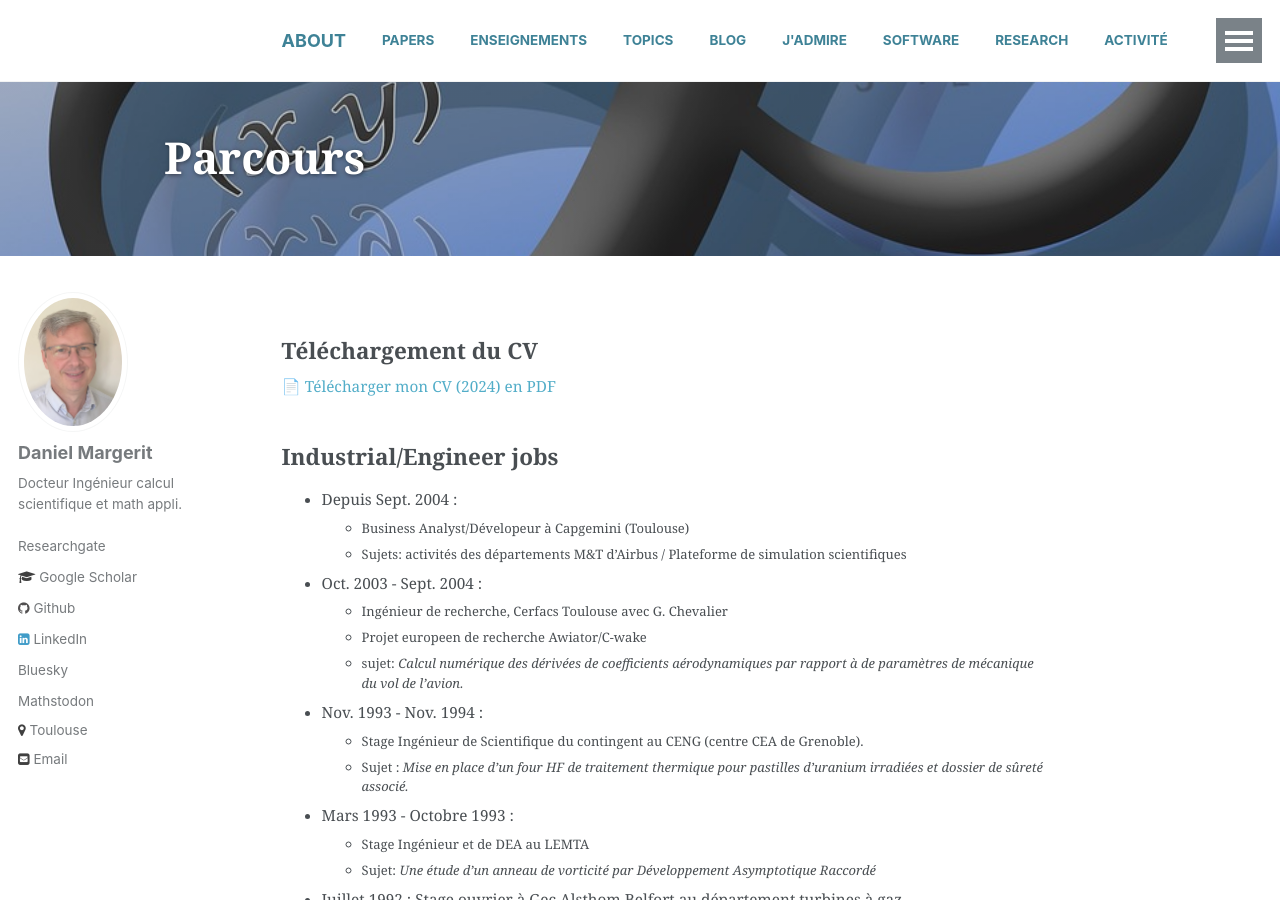
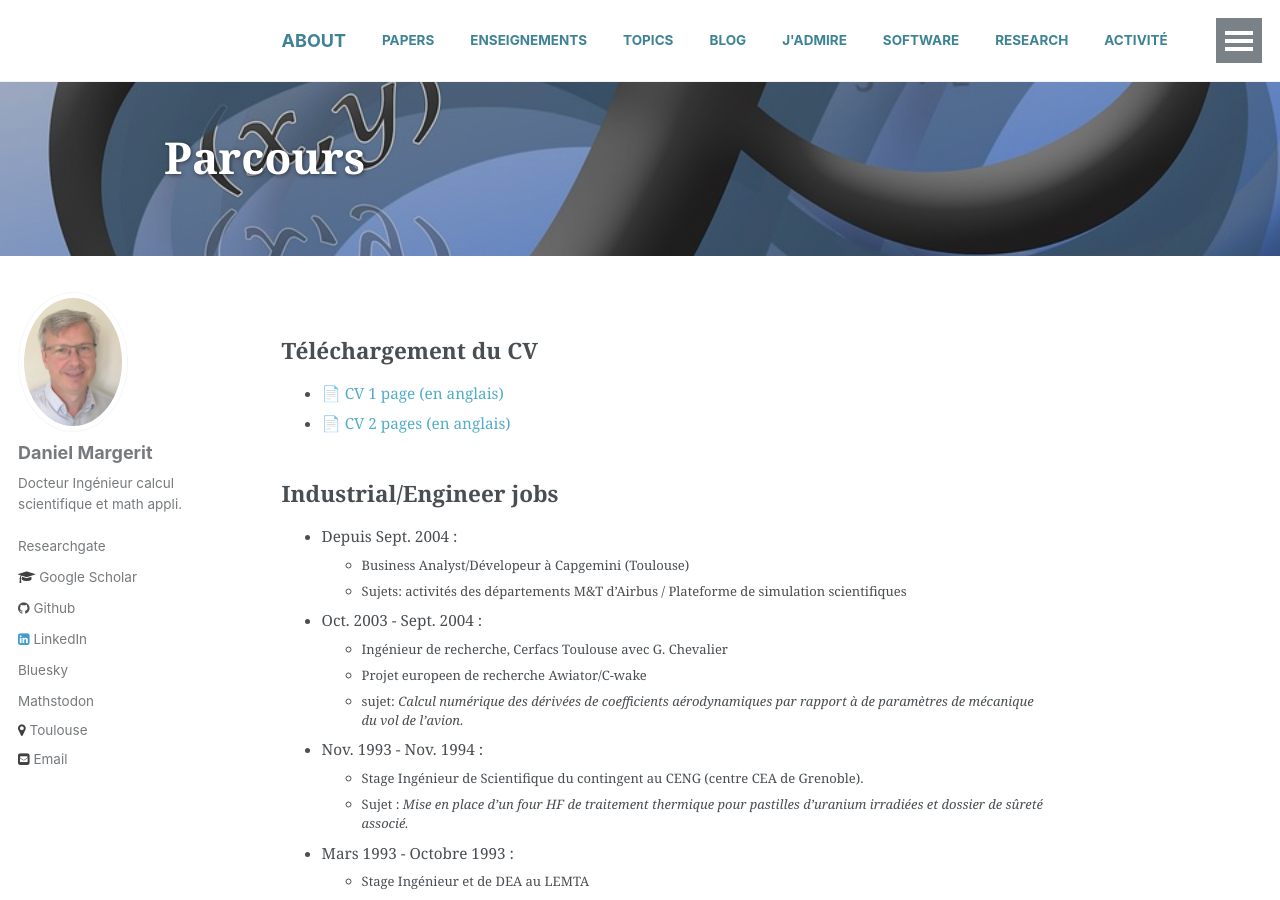
Before and after one commit to danielmargerit/danielmargerit.github.io, a Jekyll site: the page built from _pages/cv.md, in a window 1280 px wide and 900 px high. Built offline with Jekyll 4.4.1, drawn with Linux system fonts in a browser that asks for light colours.

Commit message:
Provide 2 CVs in pdf

```diff
--- a/_pages/cv.md
+++ b/_pages/cv.md
@@ -6,15 +6,18 @@ header:
   overlay_image: ../images/math-1974628_960_720.jpg
   overlay_filter: 0.2 # same as adding an opacity of 0.5 to a black background
 header_links:
-  - title: "Télécharger le CV"
-    url: "../docs/cv/Daniel_MARGERIT_CV_2024.pdf"
+  - title: "CV 1 page (EN)"
+    url: "../docs/cv/Daniel_MARGERIT_CV_1p_en.pdf"
+  - title: "CV 2 pages (EN)"
+    url: "../docs/cv/Daniel_MARGERIT_CV_2p_en.pdf"
 ---
 
 <!--- Linkedin link to be added -->
 
 ## Téléchargement du CV
 
-[📄 Télécharger mon CV (2024) en PDF](../docs/cv/Daniel_MARGERIT_CV_2024.pdf)
+- [📄 CV 1 page (en anglais)](../docs/cv/Daniel_MARGERIT_CV_1p_en.pdf)
+- [📄 CV 2 pages (en anglais)](../docs/cv/Daniel_MARGERIT_CV_2p_en.pdf)
 
 ## Industrial/Engineer jobs
 
```
Also changed, not shown: 3 other files.
